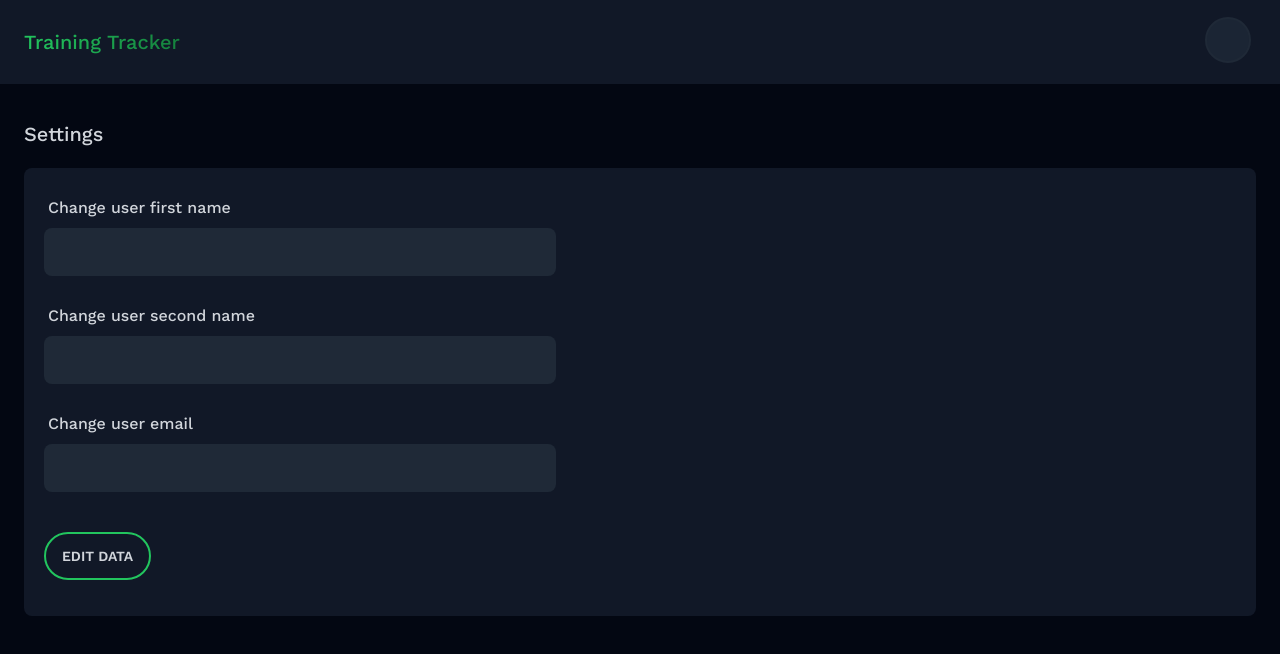
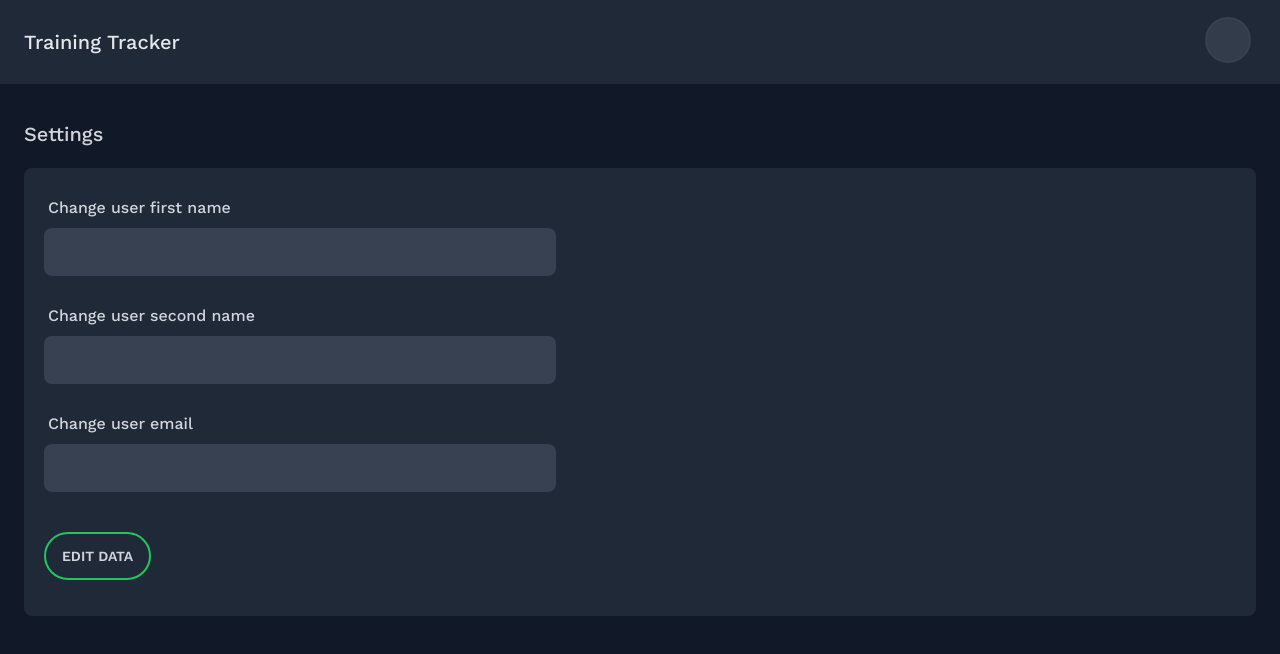
Before and after one commit to webapp-projects/training-tracker, a React (Vite) app in the folder client/: page /settings in a window 1280 px wide. Shown: the top 654 px of the page. Built offline with nearby package versions, Linux system fonts and the light colour scheme; no server answers; sample sign-in values are in the browser's storage.

Commit message:
Small styling improvments

```diff
--- a/client/src/components/organisms/AddExerciseModalContent.jsx
+++ b/client/src/components/organisms/AddExerciseModalContent.jsx
@@ -61,7 +61,7 @@ export const AddExerciseModalContent = ({ trainingId }) => {
           }}
         />
       </div>
-      <label htmlFor="my-modal-5" onClick={handleSubmit} disabled={buttonDisabled} className="btn-outline btn mb-4 mt-5 w-full rounded-full border-2 border-green-500 text-gray-300 hover:border-green-500 hover:bg-green-500 hover:text-gray-50">
+      <label htmlFor="my-modal-5" onClick={handleSubmit} disabled={buttonDisabled} className="btn-outline btn mb-4 mt-5 w-full rounded-lg border-2 border-green-500 text-gray-300 hover:border-green-500 hover:bg-green-600 hover:text-gray-50">
         Add exercise
       </label>
     </form>
--- a/client/src/components/organisms/AddTrainingModalContent.jsx
+++ b/client/src/components/organisms/AddTrainingModalContent.jsx
@@ -60,7 +60,7 @@ export const AddTrainingModalContent = () => {
         />
       </div>
 
-      <label htmlFor="my-modal-5" onClick={handleSubmit} disabled={buttonDisabled} className="btn-outline btn mb-4 mt-5 w-full rounded-full border-2 border-green-500 text-gray-300 hover:border-green-500 hover:bg-green-500 hover:text-gray-50">
+      <label htmlFor="my-modal-5" onClick={handleSubmit} disabled={buttonDisabled} className="btn-outline btn mb-4 mt-5 w-full rounded-lg border-2 border-green-500 text-gray-300 hover:border-green-500 hover:bg-green-600 hover:text-gray-50">
         Add Training
       </label>
     </div>
--- a/client/src/components/organisms/ExerciseListItem.jsx
+++ b/client/src/components/organisms/ExerciseListItem.jsx
@@ -9,9 +9,9 @@ export const ExerciseListItem = ({ name, reps }) => {
   };
 
   return (
-    <div className="mb-5  flex cursor-pointer items-center justify-between  gap-9 rounded-md border-2 border-gray-800 bg-gray-900 p-6 transition hover:bg-gray-900/80" onClick={handleClick}>
+    <div className="mb-5  flex cursor-pointer items-center justify-between  gap-9 rounded-md border-2 border-gray-800 bg-gray-800 p-6 transition hover:bg-gray-800/80" onClick={handleClick}>
       <div className="flex items-center gap-5">
-        <input type="checkbox" checked={checked} className=" checkbox   hover:border-green-600" />
+        <input type="checkbox" checked={checked} className=" checkbox   hover:border-green-500" />
         <div className=" text-xl text-gray-200">{name}</div>
         <div className=" mb-2 text-gray-600">.</div>
         <div className="text-lg text-gray-300">Powtórzenia: {reps}</div>
--- a/client/src/components/organisms/NavigationBar.jsx
+++ b/client/src/components/organisms/NavigationBar.jsx
@@ -3,17 +3,17 @@ import { Link } from 'react-router-dom';
 
 export const NavigationBar = ({ handleLogout }) => {
   return (
-    <div className="navbar mb-9 flex items-center justify-between bg-gray-900 px-6">
+    <div className="navbar mb-9 flex items-center justify-between bg-gray-800 px-6">
       <div className="flex flex-col items-start ">
         <Link to={'/'}>
-          <h1 className=" bg-gradient-to-r from-green-500 to-green-700 bg-clip-text  text-xl text-transparent">Training Tracker</h1>
+          <h1 className=" text-xl text-gray-200">Training Tracker</h1>
         </Link>
       </div>
       <div className="">
         <ul className="menu menu-horizontal px-1">
           <div className="dropdown-end dropdown">
             <label tabIndex={0} className="btn-ghost btn-circle avatar btn">
-              <div className="flex w-12 items-center justify-center rounded-full border-2 border-gray-800  bg-gray-800/80"></div>
+              <div className="flex w-12 items-center justify-center rounded-full border-2 border-gray-700  bg-gray-700/80"></div>
             </label>
             <ul tabIndex={0} className="menu-compact dropdown-content menu rounded-box mt-3 w-52  border-2 border-gray-800/30 bg-gray-900 p-2   shadow-2xl">
               <li>
--- a/client/src/components/organisms/TrainingListItem.jsx
+++ b/client/src/components/organisms/TrainingListItem.jsx
@@ -19,12 +19,12 @@ export const TrainingListItem = ({ date, title, length, exerciseCount, id }) =>
   return (
     <div className="mb-6 flex w-full items-center">
       <Link to={`/training/${id}`} className="w-full">
-        <div className="w-full cursor-pointer  rounded-md border-2 border-gray-800 bg-gray-900 p-6 shadow-lg transition hover:bg-gray-900/70 hover:shadow-2xl">
+        <div className="w-full cursor-pointer  rounded-md border-2 border-gray-800 bg-gray-800 p-6 shadow-lg transition hover:bg-gray-800/70 ">
           <div className="flex justify-between">
             <div className="flex  items-center justify-start gap-6">
               <div className="flex items-center gap-5">
                 <div className="h-9 w-9 rounded bg-gray-800">
-                  <BarbellIcon className="ml-2" />
+                  <BarbellIcon className=" ml-2" />
                 </div>
                 <div className="">
                   <div className="text-2xl text-gray-200 ">{title}</div>
--- a/client/src/components/pages/Home.jsx
+++ b/client/src/components/pages/Home.jsx
@@ -33,14 +33,14 @@ export const Home = () => {
   }, []);
 
   return (
-    <div className=" h-screen  bg-gray-950  ">
+    <div className=" h-screen  bg-gray-900  ">
       <NavigationBar handleLogout={handleLogout} />
       <div className=" flex items-center justify-between px-6">
         <div className="">
           <h1 className="text-2xl text-gray-100">Keep the work going!</h1>
           <h1 className=" mt-2 text-xl text-gray-300">Your Trainings: </h1>
         </div>
-        <label htmlFor="my-modal-5" className=" btn-outline btn rounded-full border-2 border-green-500/80 bg-gray-950 text-sm font-bold text-gray-300  hover:border-green-600  hover:bg-green-600 hover:text-gray-100">
+        <label htmlFor="my-modal-5" className=" btn-outline btn rounded-full border-2 border-green-500/80 bg-gray-900 text-sm font-bold text-gray-300  hover:border-green-500  hover:bg-green-600 hover:text-gray-100">
           Add training
         </label>
       </div>
--- a/client/src/components/pages/Login.jsx
+++ b/client/src/components/pages/Login.jsx
@@ -51,7 +51,7 @@ export const Login = () => {
             </label>
             <input type="password" placeholder="********" className="input-bordered input w-full max-w-sm bg-gray-800 placeholder:text-gray-600" name="password" onChange={handleChange} required />
           </div>
-          <button type="submit" className="btn-primary btn mt-9 w-full border-0 bg-sky-600 hover:bg-sky-700">
+          <button type="submit" className="btn-primary btn mt-9 w-full border-0 bg-green-500 hover:bg-green-600">
             Log in
           </button>
         </form>
--- a/client/src/components/pages/Register.jsx
+++ b/client/src/components/pages/Register.jsx
@@ -69,7 +69,7 @@ export const Register = () => {
             </label>
             <input type="password" placeholder="********" className="input-bordered input w-full max-w-sm bg-gray-800 placeholder:text-gray-600" name="password" onChange={handleChange} required />
           </div>
-          <button type="submit" className="btn-primary btn mt-9 w-full border-0 bg-sky-600 hover:bg-sky-700">
+          <button type="submit" className="btn-primary btn mt-9 w-full border-0 bg-green-500 hover:bg-green-600">
             Sign in
           </button>
         </form>
--- a/client/src/components/pages/Settings.jsx
+++ b/client/src/components/pages/Settings.jsx
@@ -40,34 +40,34 @@ export const Settings = () => {
   }, []);
 
   return (
-    <div className="h-screen bg-gray-950">
+    <div className="h-screen bg-gray-900">
       <NavigationBar />
       <div className="px-6">
         <h1 className="mb-5 text-xl text-gray-300">Settings</h1>
-        <div className="rounded-lg bg-gray-900 p-5">
+        <div className="rounded-lg bg-gray-800 p-5">
           <form>
             <div className="mb-5 ">
               <label className="label">
                 <span className="label-text text-base text-gray-300">Change user first name</span>
               </label>
-              <input type="text" onChange={handleChange} name="firstName" placeholder={data.firstName} className="input-bordered input w-full max-w-lg border-0 bg-gray-800 text-lg text-gray-200 placeholder:font-normal placeholder:text-gray-600" />
+              <input type="text" onChange={handleChange} name="firstName" placeholder={data.firstName} className="input-bordered input w-full max-w-lg border-0 bg-gray-700 text-lg text-gray-200  placeholder:text-gray-500" />
             </div>
 
             <div className="mb-5 ">
               <label className="label">
                 <span className="label-text text-base text-gray-300">Change user second name</span>
               </label>
-              <input type="text" onChange={handleChange} name="lastName" placeholder={data.lastName} className="input-bordered input w-full max-w-lg border-0 bg-gray-800 text-lg text-gray-200 placeholder:font-normal placeholder:text-gray-600" />
+              <input type="text" onChange={handleChange} name="lastName" placeholder={data.lastName} className="input-bordered input w-full max-w-lg border-0 bg-gray-700 text-lg text-gray-200  placeholder:text-gray-500" />
             </div>
 
             <div className="mb-5 ">
               <label className="label">
                 <span className="label-text text-base text-gray-300">Change user email</span>
               </label>
-              <input type="email" onChange={handleChange} name="email" placeholder={data.email} className="input-bordered input w-full max-w-lg border-0 bg-gray-800 text-lg text-gray-200 placeholder:font-normal placeholder:text-gray-600" />
+              <input type="email" onChange={handleChange} name="email" placeholder={data.email} className="input-bordered input w-full max-w-lg border-0 bg-gray-700 text-lg text-gray-200  placeholder:text-gray-500" />
             </div>
 
-            <label htmlFor="my-modal-5" className="btn-outline btn mb-4 mt-5 rounded-full border-2 border-green-500 text-gray-300 hover:border-green-500 hover:bg-green-500 hover:text-gray-50" onClick={handleSubmit}>
+            <label htmlFor="my-modal-5" className="btn-outline btn mb-4 mt-5 rounded-full border-2 border-green-500 text-gray-300 hover:border-green-500 hover:bg-green-600 hover:text-gray-50" onClick={handleSubmit}>
               Edit Data
             </label>
           </form>
--- a/client/src/components/pages/Training.jsx
+++ b/client/src/components/pages/Training.jsx
@@ -58,17 +58,17 @@ export const Training = () => {
   }, [nameData]);
 
   return (
-    <div className="h-screen bg-gray-950">
+    <div className="h-screen bg-gray-900">
       <NavigationBar />
       <div className="px-6">
         <div className=" flex items-center justify-between">
           <div>
             <h1 className=" text-3xl text-gray-50">{name}</h1>
-            <h1 className=" mb-5 text-xl text-gray-300">Exercises: </h1>
+            <h1 className=" mb-5 mt-2 text-xl text-gray-300">Exercises: </h1>
           </div>
 
           <div className="flex gap-5">
-            <label htmlFor="my-modal-5" className=" btn-outline btn rounded-full border-2 border-green-600/80 bg-gray-950 text-sm font-bold text-gray-300  hover:border-green-600  hover:bg-green-600 hover:text-gray-100">
+            <label htmlFor="my-modal-5" className=" btn-outline btn rounded-full border-2 border-green-500/80 bg-gray-900 text-sm font-bold text-gray-300  hover:border-green-600  hover:bg-green-600 hover:text-gray-100">
               Add exercise
             </label>
 
```
Also changed, not shown: client/src/assets/barbell.svg.
